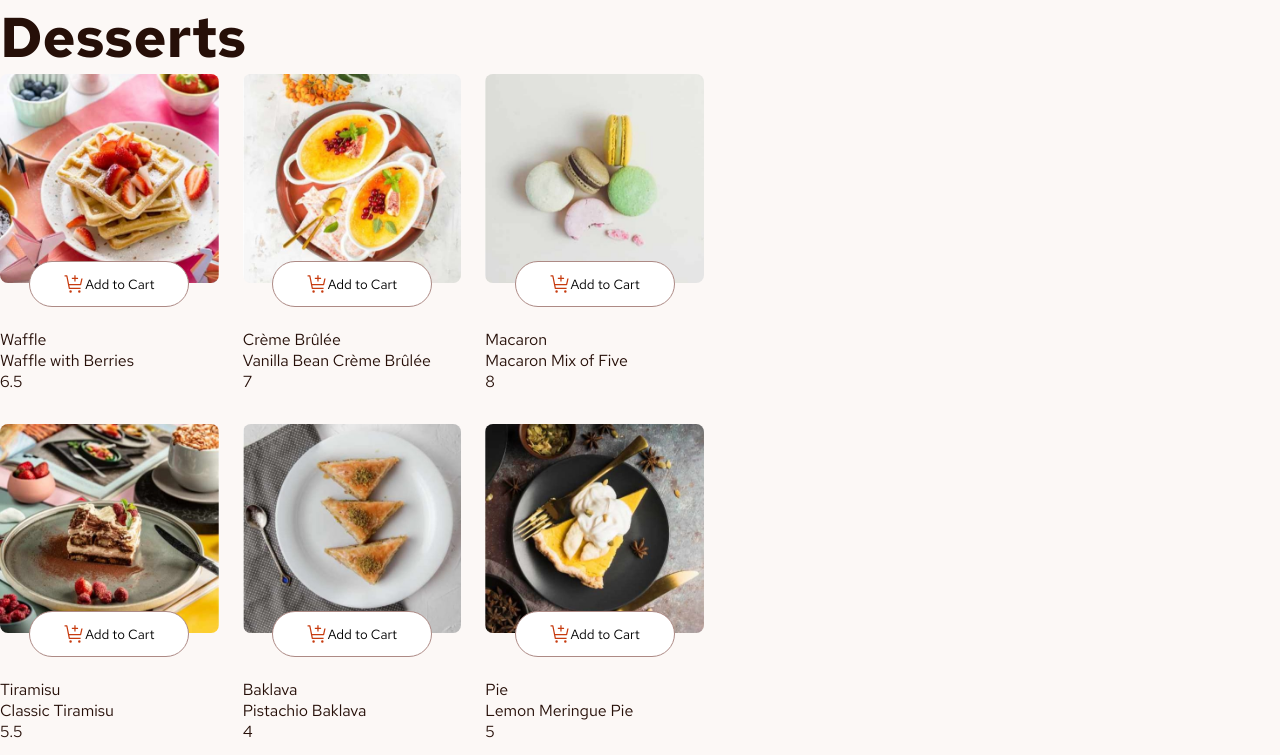
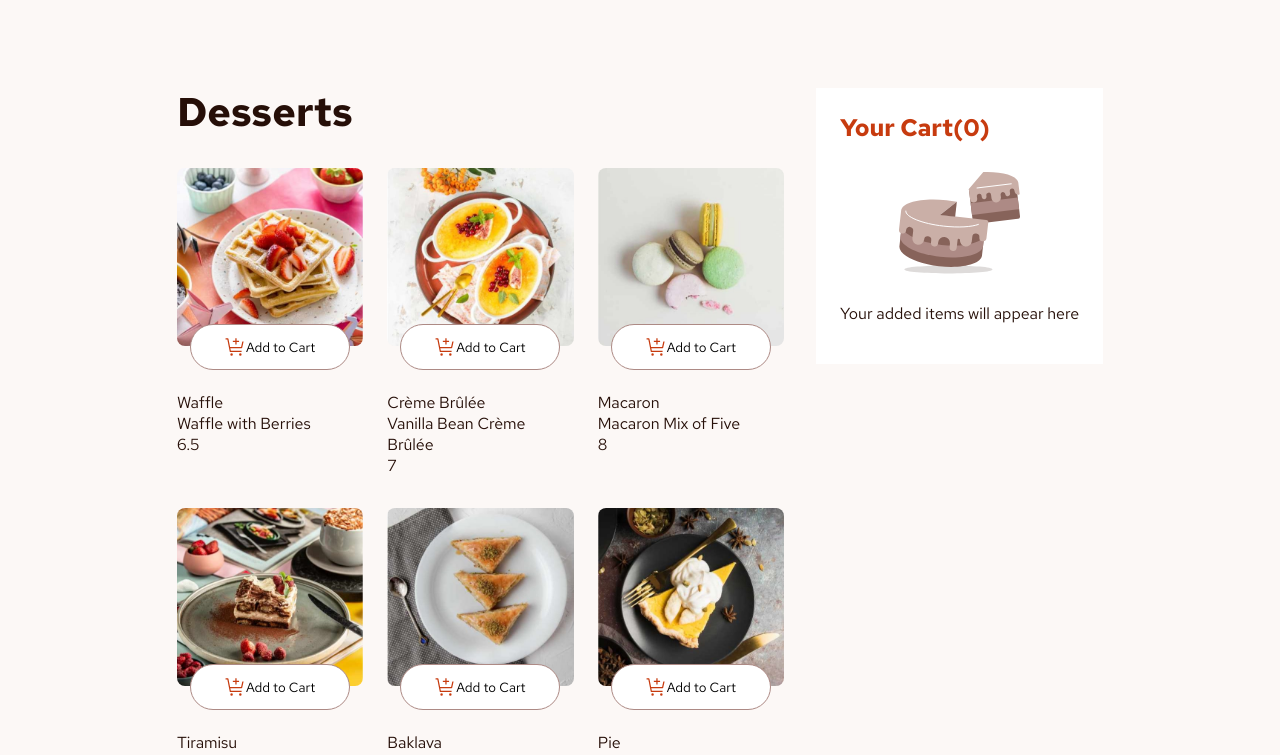
Before and after one commit to michellecordovi/ShopDessertsPage, a React (Vite) app: page / in a window 1280 px wide. Shown: the top 755 px of the page. Built offline with nearby package versions, Linux system fonts and the light colour scheme.

Commit message:
add styling for add to cart button

```diff
--- a/src/App.css
+++ b/src/App.css
@@ -30,3 +30,17 @@
   position: relative;
   bottom: 22px;
 }
+
+/* CART */
+#empty-cart-image-container{
+  padding: 16px 0px;
+  display: flex;
+  flex-direction: column;
+  gap: 16px;
+  justify-content: center;
+  align-items: center;
+
+  img{
+    width: 128px;
+  }
+}
--- a/src/App.jsx
+++ b/src/App.jsx
@@ -2,6 +2,7 @@ import './App.css'
 import {useState, useEffect} from 'react'
 import data from '../data.json'
 import DessertGrid from './components/DessertGrid'
+import Cart from './components/Cart'
 
 function App() {
   const [desserts] = useState(data)
@@ -13,6 +14,7 @@ function App() {
   return (
     <>
       <DessertGrid desserts={desserts}/>
+      <Cart/>
     </>
   )
 }
--- /dev/null
+++ b/src/components/Cart.jsx
@@ -0,0 +1,13 @@
+function Cart(){
+    return (
+        <aside id="cart">
+            <h2>Your Cart(0)</h2>
+            <div id="empty-cart-image-container">
+                <img src="/assets/images/illustration-empty-cart.svg" />
+                <p>Your added items will appear here</p>
+            </div>
+        </aside>
+    )
+}
+
+export default Cart;
--- a/src/index.css
+++ b/src/index.css
@@ -9,12 +9,34 @@
 body{
   background-color: #FCF8F6;
   color: #260F08;
+  padding: 88px;
+}
+
+#root{
+  width: 100%;
+  display: flex;
+  justify-content: center;
+  gap: 32px;
 }
 
 main {
   width: 55%;
 }
 
+aside{
+  width: 26%;
+  height: fit-content;
+  background-color: white;
+  padding: 24px;
+}
+
 h1{
-  font-size: 56px;
+  font-size: 40px;
+  line-height: 120%;
+  margin-bottom: 32px;
 }
+
+h2{
+  color: #C73B0F;
+  font-size: 24px;
+}
```
